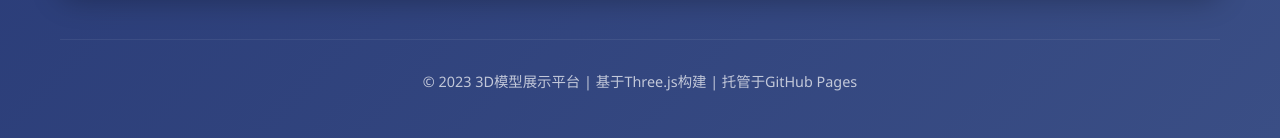
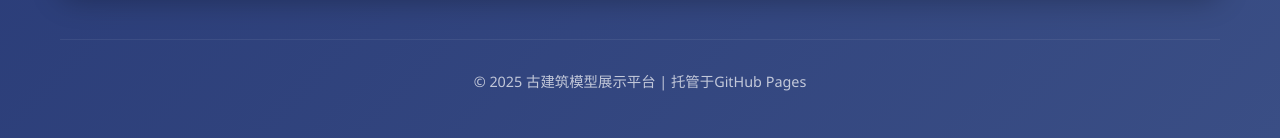
Before and after one commit to yusu255/3d-viewer, a plain HTML site: page index.html in a window 1280 px wide. Shown: the part 1832-1970 px from the top of the page. Drawn offline with nearby package versions, Linux system fonts and the light colour scheme.

Commit message:
Update index.html

```diff
--- a/index.html
+++ b/index.html
@@ -392,7 +392,7 @@
         </div>
 
         <footer>
-            <p>© 2023 3D模型展示平台 | 基于Three.js构建 | 托管于GitHub Pages</p >
+            <p>© 2025 古建筑模型展示平台 | 托管于GitHub Pages</p >
         </footer>
     </div>
 
```
